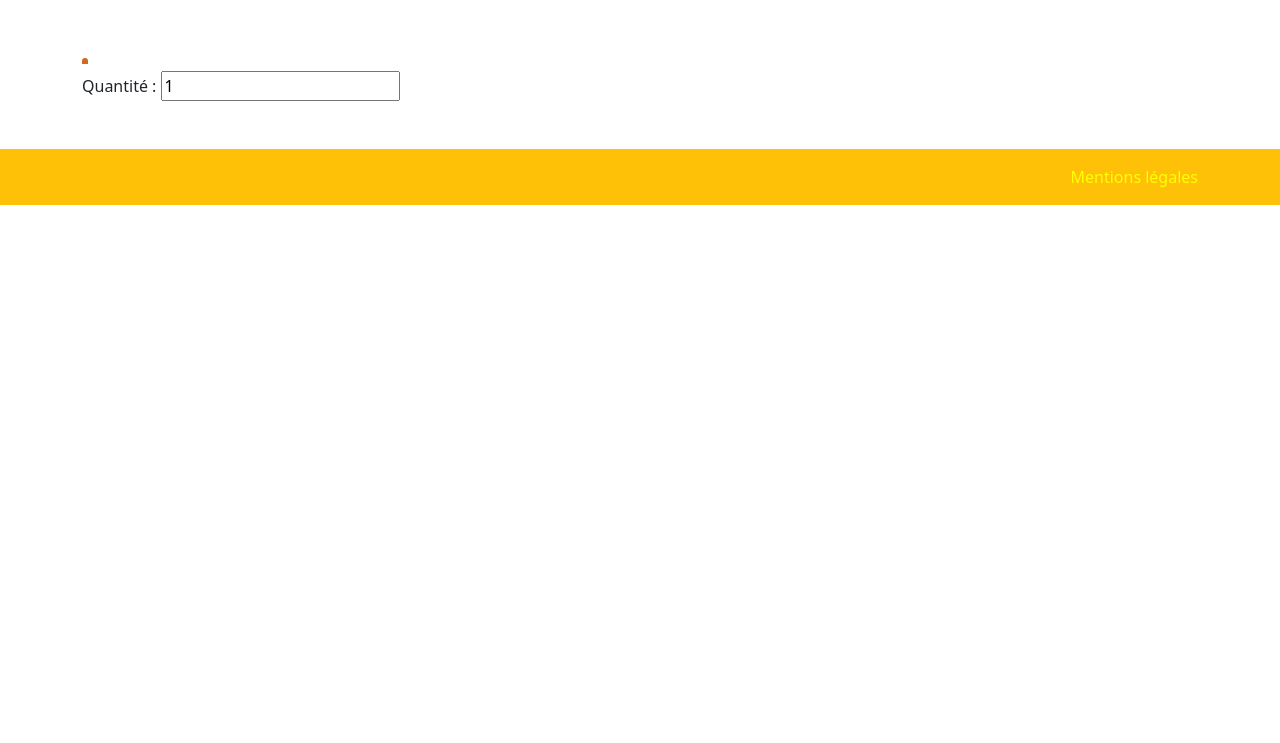
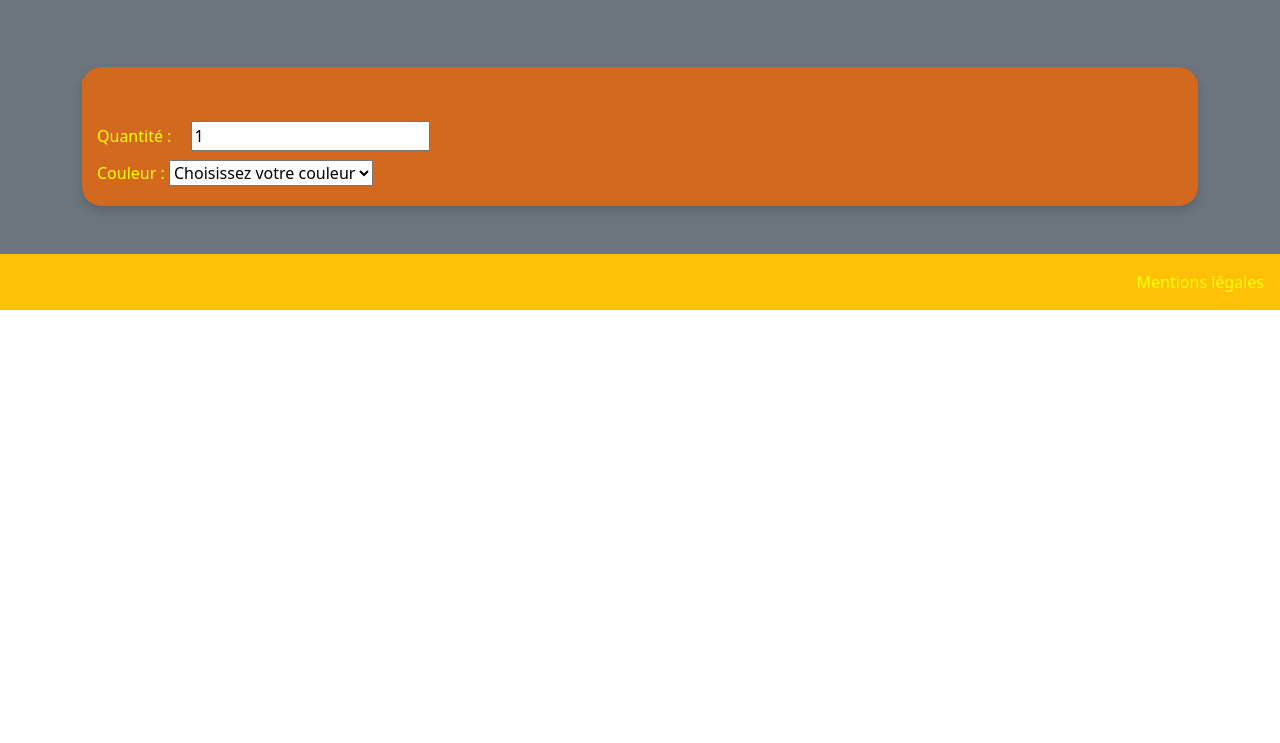
Before and after one commit to Thibauddev106/AlexandreThibaud_5_09092021, a plain HTML site: page produit.html in a window 1280 px wide. Shown: the part 57-800 px from the top of the page. Drawn offline with nearby package versions, Linux system fonts and the light colour scheme; no server answers.

Commit message:
style des pages et convertion prix

```diff
--- a/css/stylesProduit.css
+++ b/css/stylesProduit.css
@@ -1,5 +1,6 @@
+
+
 body {
-
     margin: 0;
     padding: 0;
   }
@@ -12,9 +13,7 @@ a:hover {
     color:white;
 }
 
-
-
-.produit-card {
+.produitCard {
     margin-top: 20px;
     width: 100%;
     display: flex;
@@ -24,7 +23,8 @@ a:hover {
     padding-bottom: 20px;
     justify-content: space-between;
     position: relative;
-    box-shadow: 0 5px 10px 0 rgba(0, 0, 0, 0.15); }
+    box-shadow: 0 5px 10px 0 rgba(0, 0, 0, 0.15);
+ }
 
 .img {
     width: 100%;
@@ -34,15 +34,41 @@ a:hover {
     border-top-right-radius: 20px;
 }
 
-.produit-card__infos__titre {
+.produitCard__infos__titre {
     margin-top: 10px;
     margin-left: 15px;
     font-size: 20px;
     margin-bottom: 5px;
-    font-weight: 900;
+    font-weight: bold;
+    color: yellow;
 }
 
-.produit__infos__prix {
+.produitCard__infos__prix {
     padding-left: 15px;
-    font-weight: normal;
+    padding-bottom: 10px;
+    color: yellow;
 }
+
+.produitCard__infos__description {
+    padding-left: 15px;
+    padding-bottom: 10px;
+    color: yellow;
+}
+
+.numOurson {
+    padding-left: 15px;
+}
+
+#numOurson {
+    margin-left: 15px;
+    margin-right: 400px;
+}
+
+.couleur {
+    margin-top: 10px;
+    margin-left: 15px;
+}
+
+label {
+    color: yellow;
+}
--- a/js/produit.js
+++ b/js/produit.js
@@ -1,6 +1,6 @@
 let params = (new URL(document.location)).searchParams;
 let id = params.get("id");
-//console.log(id);
+console.log(id)
 
 const produitCardImg = document.querySelector(".img");
 const produitCardName = document.querySelector(".produitCard__infos__titre");
@@ -28,6 +28,11 @@ function getArticle() {
         produitCardName.innerHTML = article.name;
         produitCardImg.src = article.imageUrl;
         produitCardDescription.innerText = article.description;
-        produitCardPrice.innerText = article.price;
+        // Formatage du prix pour l'afficher en euros
+        article.price = article.price / 100;
+        produitCardPrice.innerText = new Intl.NumberFormat("fr-FR", {
+        style: "currency", currency: "EUR",
+        }).format(article.price);
+
         })
     }
--- a/produit.html
+++ b/produit.html
@@ -6,40 +6,44 @@
     <meta name="viewport" content="width=device-width, initial-scale=1.0">
     <title>Nounours</title>
 
-
     <link href="https://cdn.jsdelivr.net/npm/bootstrap@5.1.1/dist/css/bootstrap.min.css" rel="stylesheet" integrity="sha384-F3w7mX95PdgyTmZZMECAngseQB83DfGTowi0iMjiWaeVhAn4FJkqJByhZMI3AhiU" crossorigin="anonymous">
     <link rel="stylesheet" href="css/stylesProduit.css">
 </head>
 <body>
     <nav class="navbar navbar-expand-lg navbar-dark bg-warning">
         <div class="container-fluid">
-            <a class="navbar-brand text-dark" href="index.html">Orinico</a>
-            <button class="btn btn-secondary my-2 my-sm-0" type="submit">Panier</button>
-          </div>
+            <a class="navbar-brand text-secondary fw-bold" href="index.html">Orinico</a>
+            <button class="btn btn-secondary my-2 my-sm-0" type="submit">Mon Panier</button>
         </div>
     </nav>
-    <main>
-        <div class="container pt-5 pb-5">
+    <main class="bg-secondary">
+        <div class="container py-5">
             <div class="produitCard">
                 <div class="produitCard__img">
                     <img src="" alt="" class="img">
                 </div>
-                <div class="produitCard__infos__titre"></div>
-                <div class="produitCard__infos__description"></div>
-                <div class="produitCard__infos__prix"></div>
-                <div class="produitCard__infos__quantite"></div>
-                    <label for="numOurson">Quantité :</label>
-                    <input id="numOurson" type="number" name="numOurson" value="1" min="1">
+                <div class="produitCard__infos">
+                    <div class="produitCard__infos__titre"></div>
+                    <div class="produitCard__infos__description"></div>
+                    <div class="produitCard__infos__prix"></div>
+                    <div class="produitCard__infos__quantite">
+                        <label class="numOurson" for="numOurson">Quantité :</label>
+                        <input id="numOurson" type="number" name="numOurson" value="1" min="1"></input>
+                    </div>
+                    <div class="produitCard__infos__couleur">
+                        <label class="couleur" for="coulSelect">Couleur :</label>
+                        <select id="coulSelect" name="couleur">
+                            <option value="">Choisissez votre couleur</option>
+                        </select>
+                    </div>
                 </div>
-
             </div>
         </div>
     </main>
     <footer class=" text-white bg-warning p-3 text-end">
-       <div class="container">
-            <a href="" class="mentions text-decoration-none">Mentions légales</a>
-        </div>
+        <a href="" class="mentions text-decoration-none">Mentions légales</a>
     </footer>
+
 <script src="./js/produit.js"></script>
 <!--<script src="https://code.jquery.com/jquery-3.4.1.slim.min.js" integrity="sha384-J6qa4849blE2+poT4WnyKhv5vZF5SrPo0iEjwBvKU7imGFAV0wwj1yYfoRSJoZ+n" crossorigin="anonymous"></script>
 <script src="https://cdn.jsdelivr.net/npm/popper.js@1.16.0/dist/umd/popper.min.js" integrity="sha384-Q6E9RHvbIyZFJoft+2mJbHaEWldlvI9IOYy5n3zV9zzTtmI3UksdQRVvoxMfooAo" crossorigin="anonymous"></script>
```
Also changed, not shown: css/styles.css (+6 -5 lines), index.html (+6 -11 lines), js/index.js (+6 -2 lines).
